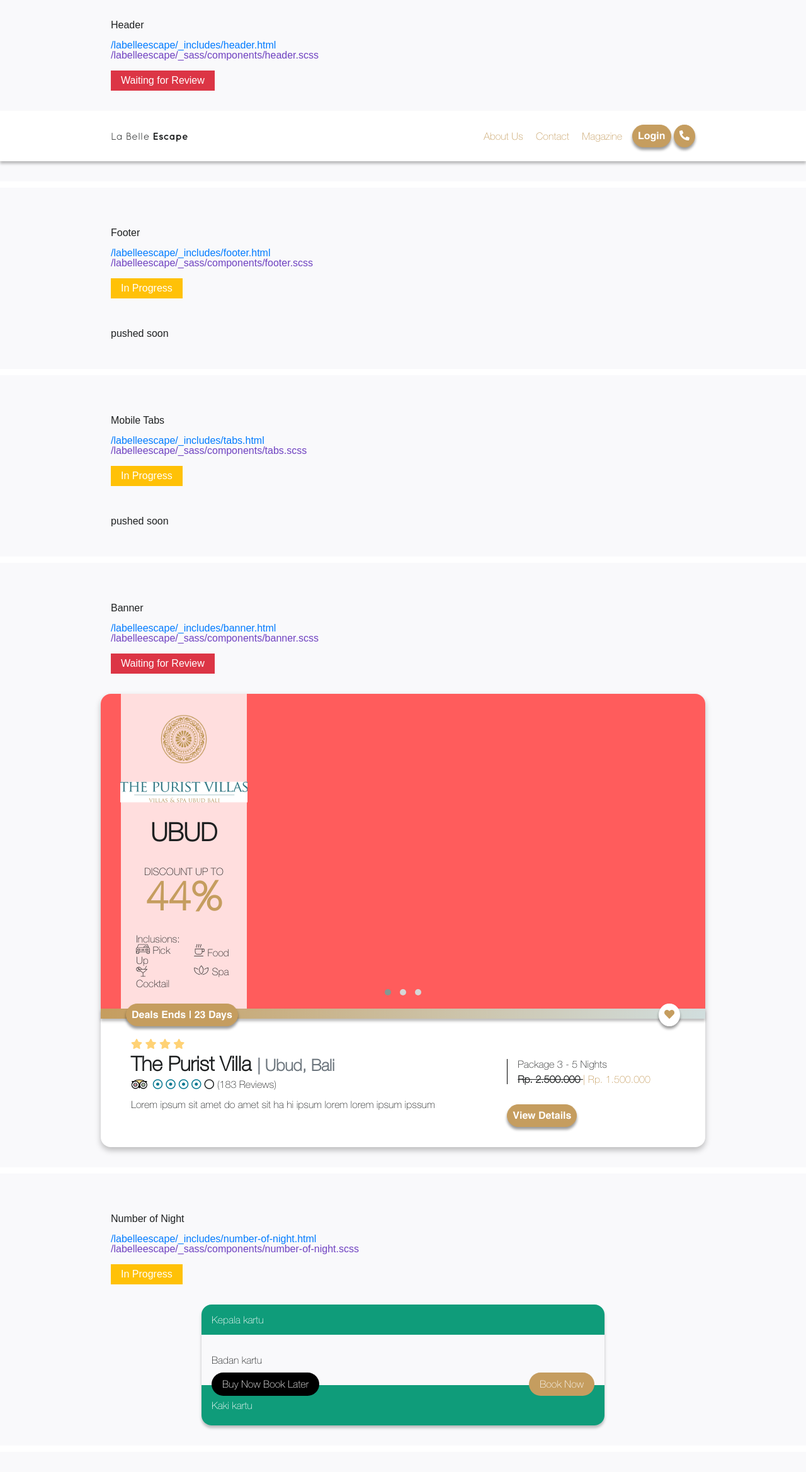
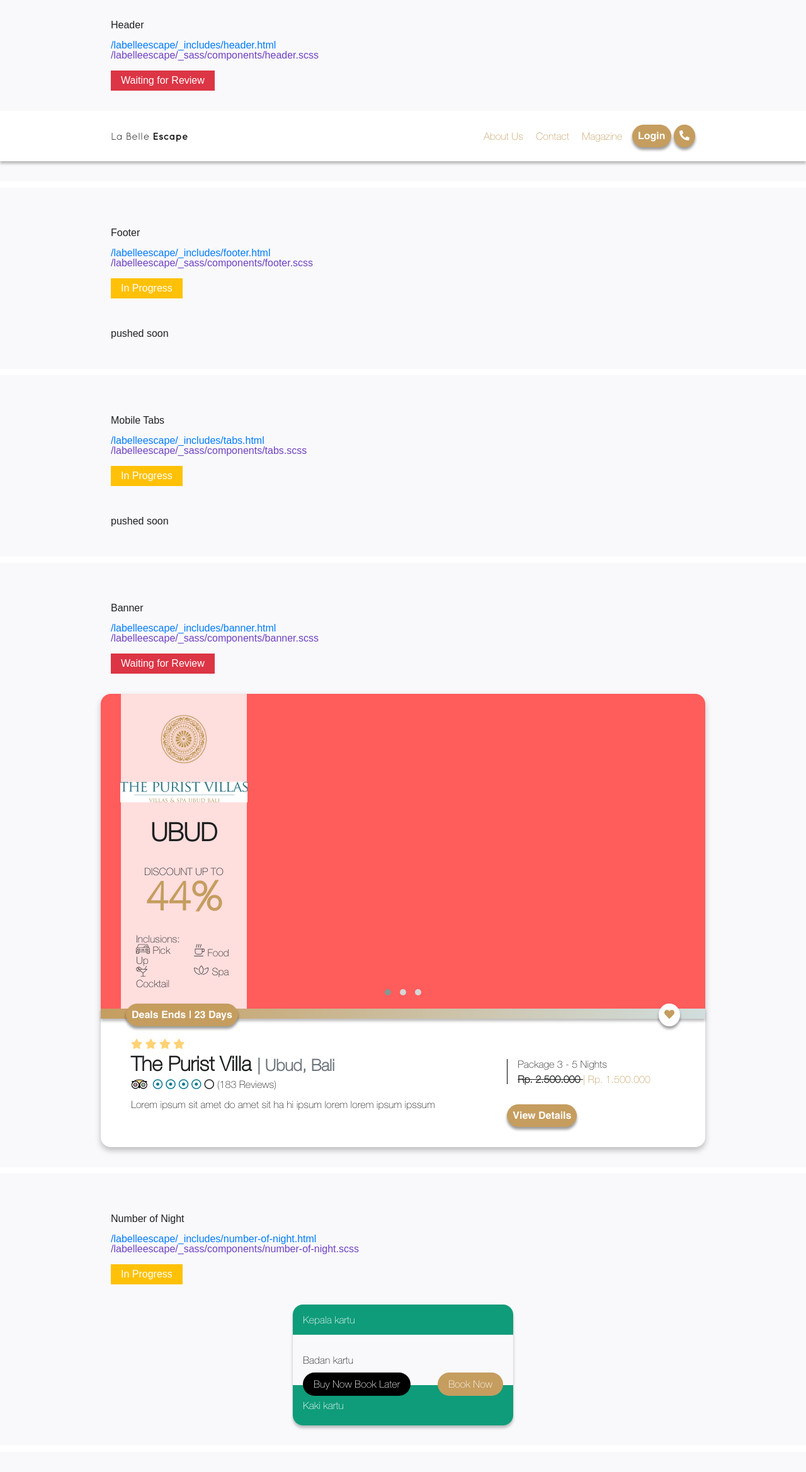
Before and after one commit to eighthijr/labelleescape, a Jekyll site: the page built from index.md, in a window 1280 px wide. Shown: the whole page at 63% size. Built offline with Jekyll 4.4.1, drawn with Linux system fonts in a browser that asks for light colours.

Commit message:
Update components.scss

```diff
--- a/_sass/partials/components.scss
+++ b/_sass/partials/components.scss
@@ -96,7 +96,7 @@
   display: flex;
   flex-direction: column;
 
-  max-width: 50%;
+  width: 350px;
   min-height: 1rem;
 
   @extend .border-radius;
```
